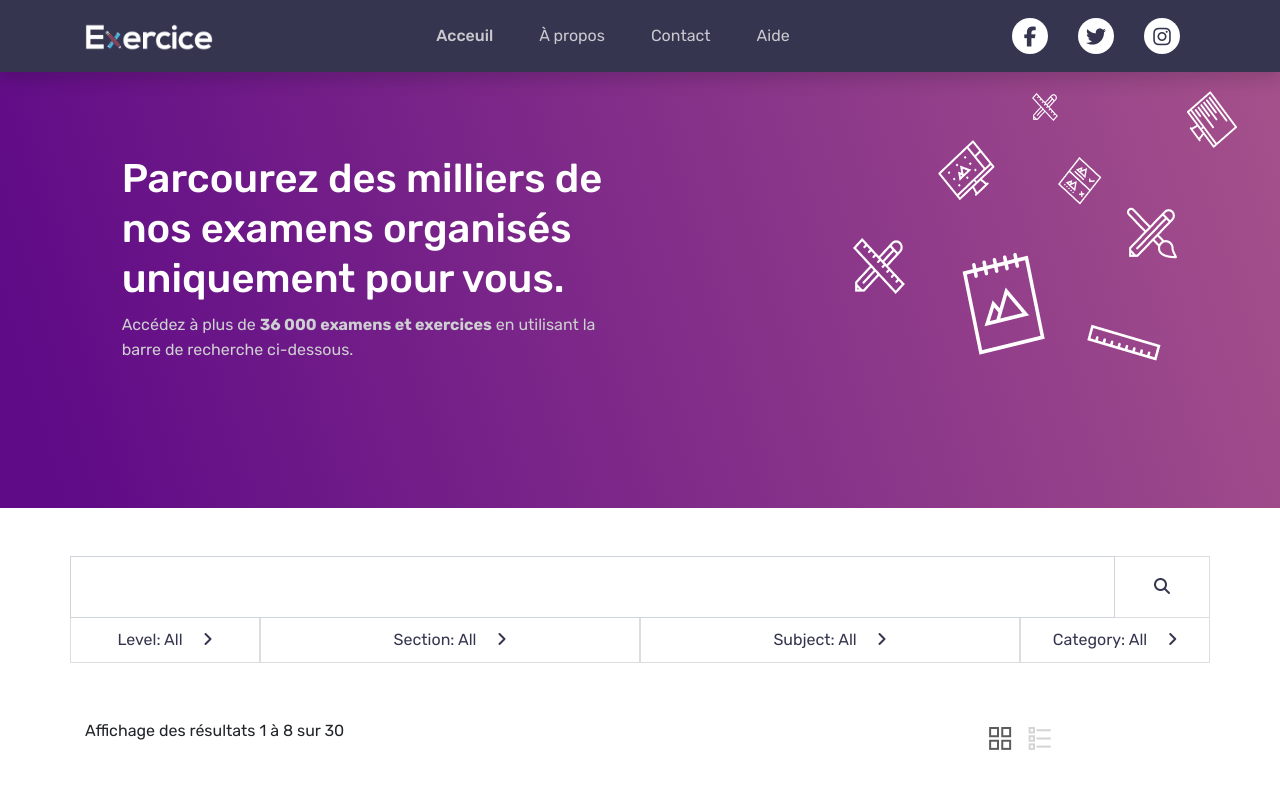
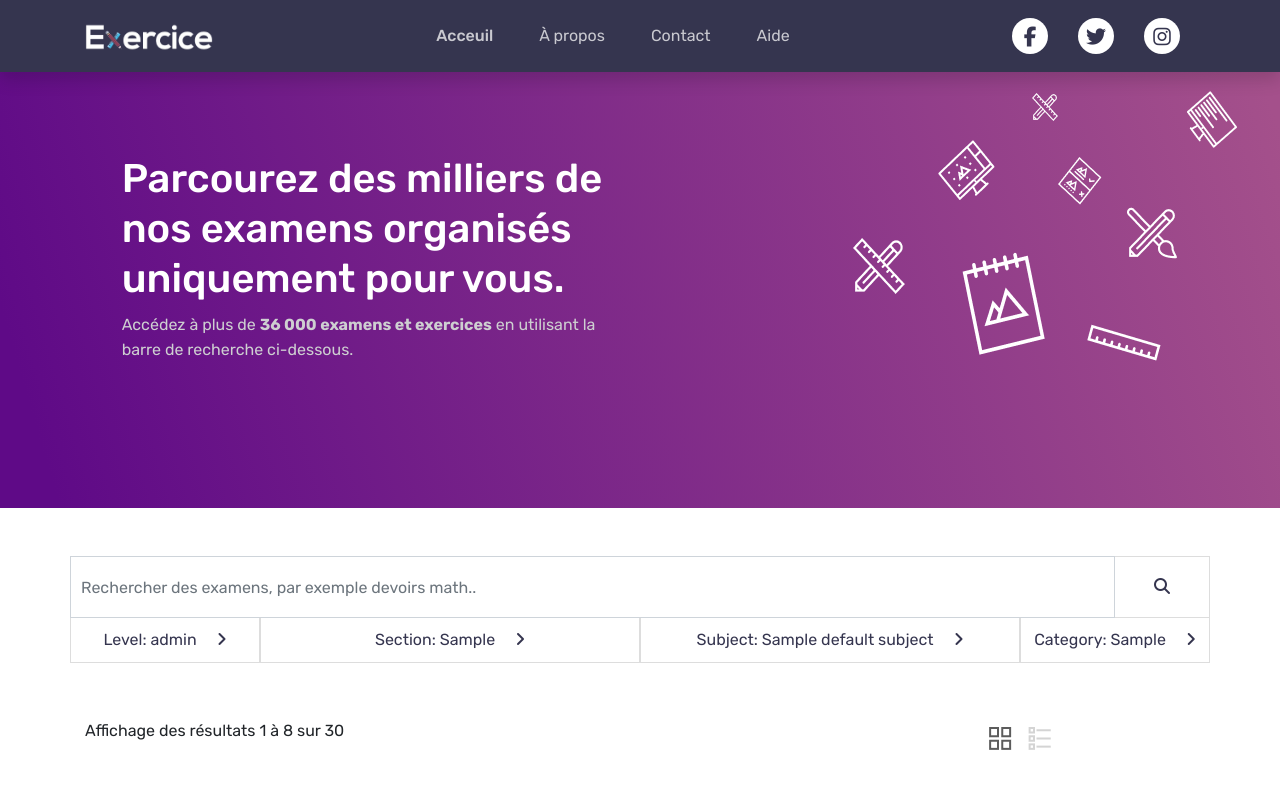
Before and after one commit to a-araari/exam, a Django app: template home/templates/home/search.html in a window 1280 px wide. Shown: the top 797 px of the page. Run offline with Django 3.2, Linux system fonts and the light colour scheme; tables that the repository leaves empty hold one stand-in row (values such as "Sample post"); the template is opened without the code that fills it: values that come from a table or form of the project are taken from there, most other values are stand-ins (such as "Sample title", 1, 10 or a date in 2020); grey boxes marked "Sample" are stand-in pictures; some libraries are stand-ins or nearby versions.

Commit message:
Add functionality to search

```diff
--- a/home/templates/home/search-input.html
+++ b/home/templates/home/search-input.html
@@ -9,7 +9,7 @@
 <div class="search-container justify-content-center">
     <div class="row mt-5 mb-0">
         <div class="col-10 col-md-11 pl-1 pl-md-0 pr-0" style="margin-right: 1px;">
-            <input type="text" name="q" class="form-control rounded-0 pr-4" style="padding: 30px 10px;" aria-label="Text input with dropdown button">
+            <input type="text"  name="q" value="{{ query|default:'' }}" class="form-control rounded-0 pr-4" style="padding: 30px 10px;" placeholder="{% translate 'Rechercher des examens, par exemple devoirs math' %}.." required>
         </div>
 
         <div class="col-2 col-md-1 w-100 pr-1 pr-md-0 pl-0 input-group-append">
@@ -21,10 +21,10 @@
 
 
         <div id="level-dropdown-container" class="col-12 col-md-4 col-lg-2 px-0 mx-0 w-100 input-group-prepend">
-            <input id="level-hidden-input" type="hidden" name="level" value="all">
+            <input id="level-hidden-input" type="hidden" name="level" value="{{ default_level }}">
 
             <button class="border-top-0 w-100 shadow-none btn btn-outline-purple-1 dropdown-toggle" style="padding: 10px 10px;" type="button" data-toggle="dropdown" aria-haspopup="true" aria-expanded="false">
-                <span>{% trans "Level: " %} {% trans "All" %}</span>
+                <span>{% trans "Level: " %} {{ default_level }}</span>
                 <i class="fa fa-angle-right ml-3"></i>
             </button>
 
@@ -39,10 +39,10 @@
 
 
         <div id="section-dropdown-container" class="col-12 col-md-8 col-lg-4 px-0 m-0 w-100 input-group-prepend">
-            <input id="section-hidden-input" type="hidden" name="section" value="all">
+            <input id="section-hidden-input" type="hidden" name="section" value="{{ default_section }}">
 
             <button class="border-top-0 w-100 shadow-none btn btn-outline-purple-1 dropdown-toggle" style="padding: 10px 10px;" type="button" data-toggle="dropdown" aria-haspopup="true" aria-expanded="false">
-                <span>{% trans "Section: " %} {% trans "All" %}</span>
+                <span>{% trans "Section: " %} {{ default_section }}</span>
                 <i class="fa fa-angle-right ml-3"></i>
             </button>
 
@@ -57,10 +57,10 @@
 
 
         <div id="subject-dropdown-container" class="col-12 col-md-8 col-lg-4 px-0 mx-0 w-100 input-group-prepend">
-            <input id="subject-hidden-input" type="hidden" name="subject" value="all">
+            <input id="subject-hidden-input" type="hidden" name="subject" value="{{ default_subject }}">
 
             <button class="border-top-0 w-100 shadow-none btn btn-outline-purple-1 dropdown-toggle" style="padding: 10px 10px;" type="button" data-toggle="dropdown" aria-haspopup="true" aria-expanded="false">
-                <span>{% trans "Subject: " %} {% trans "All" %}</span>
+                <span>{% trans "Subject: " %} {{ default_subject }}</span>
                 <i class="fa fa-angle-right ml-3"></i>
             </button>
 
@@ -75,10 +75,10 @@
 
 
         <div id="category-dropdown-container" class="col-12 col-md-4 col-lg-2 px-0 mx-0 w-100 input-group-prepend">
-            <input id="category-hidden-input" type="hidden" name="category" value="all">
+            <input id="category-hidden-input" type="hidden" name="category" value="{{ default_category }}">
 
             <button class="border-top-0 w-100 shadow-lg-none btn btn-outline-purple-1 dropdown-toggle" style="padding: 10px 10px;" type="button" data-toggle="dropdown" aria-haspopup="true" aria-expanded="false">
-                <span>{% trans "Category: " %} {% trans "All" %}</span>
+                <span>{% trans "Category: " %} {{ default_category }}</span>
                 <i class="fa fa-angle-right ml-3"></i>
             </button>
 
--- a/pdfs/models.py
+++ b/pdfs/models.py
@@ -255,16 +255,14 @@ def thumbnail_upload_path(instance, filename):
     except:
         return 'docs/{}.jpeg'.format(filename)
 
-
-class PDFManager(models.Manager):
-    """Manager for PDF Model"""
+class PDFQuerySet(models.QuerySet):
     def search(self, query):
         """
         Search for PDFs with ranking and Trigram similarity
         """
         search_vector = SearchVector('title')
         search_query = SearchQuery(query)
-        pdfs = PDF.objects.annotate(
+        pdfs = self.annotate(
             similarity=TrigramSimilarity('title', query),
             rank=SearchRank(search_vector, search_query)
         ).filter(
@@ -272,6 +270,12 @@ class PDFManager(models.Manager):
         ).order_by('-rank')
 
         return pdfs
+
+
+class PDFManager(models.Manager):
+    """Manager for PDF Model"""
+    def get_queryset(self):
+        return PDFQuerySet(self.model, using=self._db)
 
 
 class PDF(models.Model):
```
Also changed, not shown: home/views.py (+22 -1 lines).
